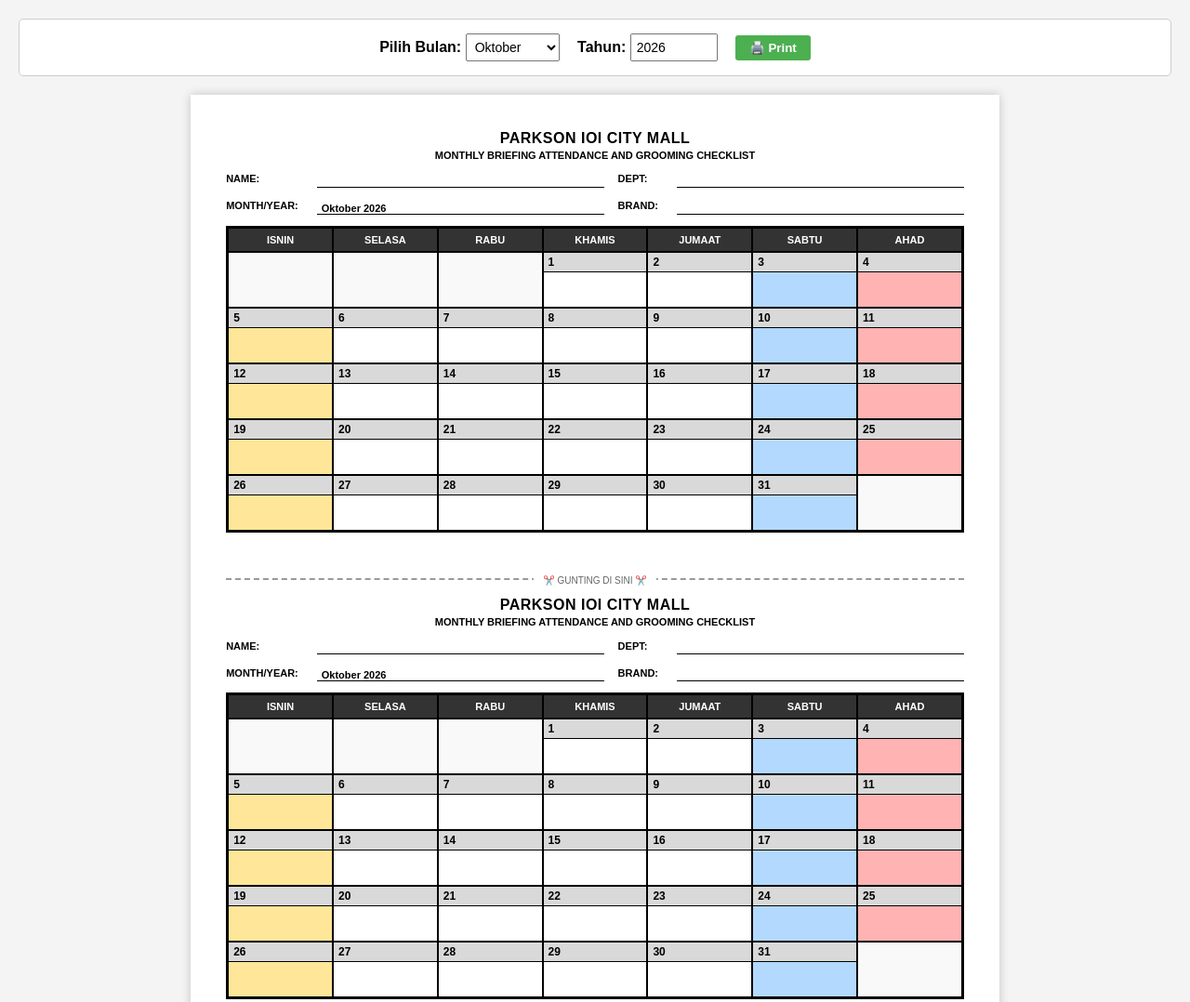
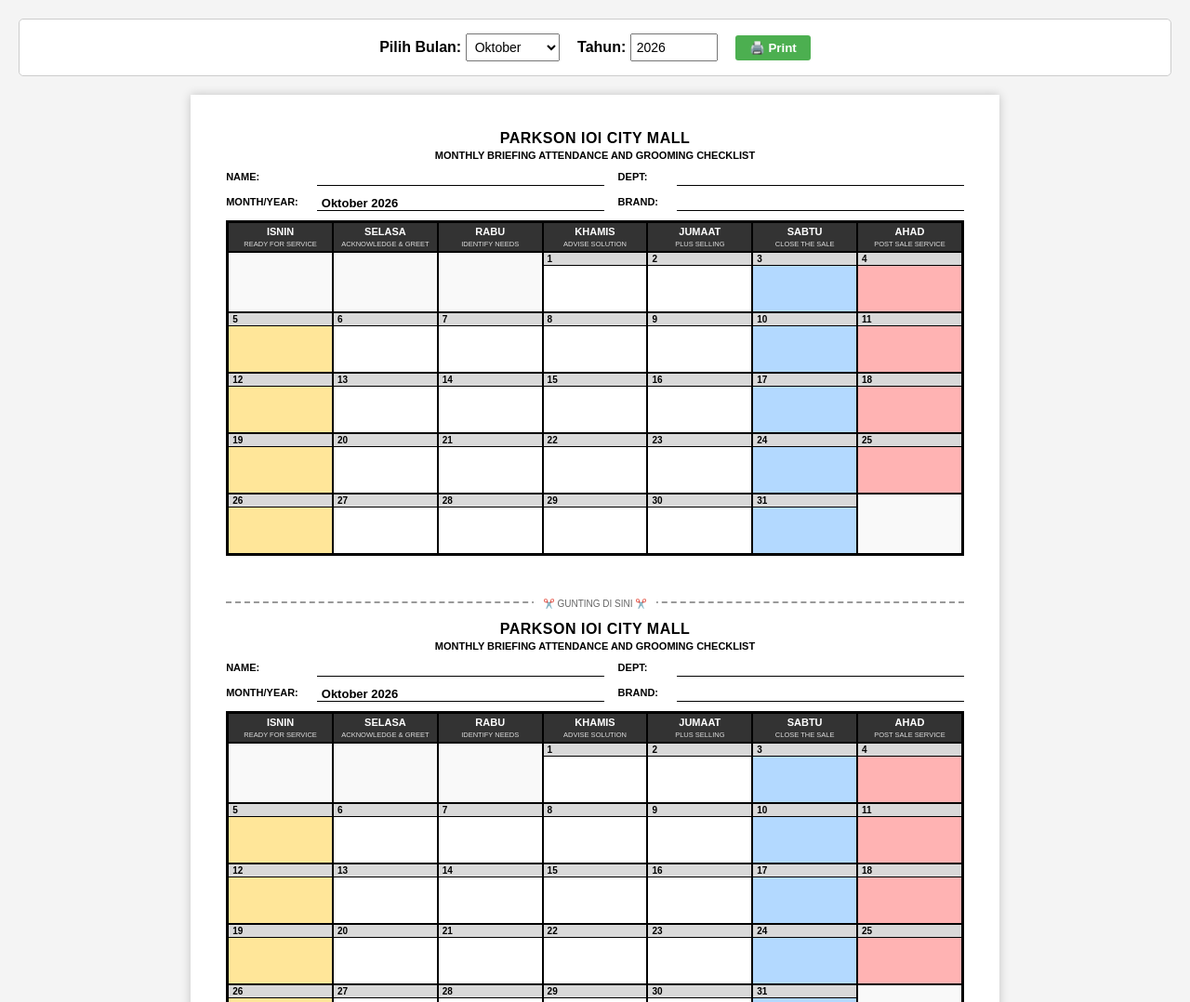
Before and after one commit to parkson127/parkson127.github.io, a plain HTML site: page kehadiran.html in a window 1280 px wide. Shown: the top 1078 px of the page at 93% size. Drawn offline with Linux system fonts and the light colour scheme.

Commit message:
Refactor styles and update calendar day headers
Adjusted styles for header, info grid, and day cells. Updated JavaScript to use daysData for dynamic day headers.

```diff
--- a/kehadiran.html
+++ b/kehadiran.html
@@ -19,34 +19,31 @@
         .cut-line span { position: relative; top: 8px; background: white; padding: 0 10px; }
 
         /* --- REKA BENTUK FORM --- */
-        .header { text-align: center; margin-bottom: 10px; }
+        .header { text-align: center; margin-bottom: 8px; }
         .header h2 { margin: 0; font-size: 16px; font-weight: 900; letter-spacing: 0.5px; }
         .header h3 { margin: 3px 0 0 0; font-size: 11px; font-weight: bold; }
 
-        /* --- GARISAN STANDARDIZE (GRID SYSTEM DIPERBETULKAN) --- */
+        /* --- GARISAN STANDARDIZE --- */
         .info-grid {
             display: grid;
-            /* Auto untuk label, 1fr untuk garisan jawapan */
             grid-template-columns: auto 1fr auto 1fr;
-            gap: 10px 15px;
-            margin-bottom: 12px;
+            gap: 8px 15px;
+            margin-bottom: 10px;
             font-size: 11px;
             font-weight: bold;
-            align-items: center; /* Pastikan label dan garisan lurus tengah */
+            align-items: center;
         }
-        .info-grid .label {
-            white-space: nowrap;
-            padding-right: 5px;
-        }
+        .info-grid .label { white-space: nowrap; padding-right: 5px; }
         .info-grid .line {
             border-bottom: 1px solid black;
             height: 18px;
             display: flex;
-            align-items: flex-end; /* Teks bulan duduk elok di atas garisan */
+            align-items: flex-end;
             padding-left: 5px;
             font-weight: normal;
-            overflow: hidden; /* Elak teks terkeluar garisan */
+            overflow: hidden;
             white-space: nowrap;
+            font-size: 13px;
         }
         .info-grid .line.highlight { font-weight: bold; color: #000; }
 
@@ -59,54 +56,67 @@
             box-sizing: border-box;
         }
 
+        /* --- HEADER HARI DENGAN SUB-TEXT --- */
         .day-header {
             background-color: #333;
             color: white;
             text-align: center;
             font-weight: bold;
-            font-size: 11px;
-            padding: 6px 0;
             border: 1px solid black;
             box-sizing: border-box;
+            display: flex;
+            flex-direction: column;
+            justify-content: center;
+            line-height: 1.2;
+            padding: 3px 2px;
+        }
+        .day-title { font-size: 11px; }
+        .day-subtitle {
+            font-size: 7.5px;
+            font-weight: normal;
+            color: #ddd;
+            margin-top: 2px;
+            text-transform: uppercase;
         }
 
         .day-cell {
             display: flex;
             flex-direction: column;
             border: 1px solid black;
-            min-height: 60px;
+            min-height: 65px;
             position: relative;
             box-sizing: border-box;
         }
+
         .day-number {
             background-color: #d9d9d9;
             text-align: left;
             font-weight: bold;
-            font-size: 12px;
-            padding: 3px 5px;
+            font-size: 10px;
+            padding: 1px 4px;
+            height: 14px;
+            line-height: 12px;
             border-bottom: 1px solid black;
             box-sizing: border-box;
         }
+
         .stamp-space { flex-grow: 1; }
         .empty-cell { background-color: #f9f9f9; border: 1px solid black; box-sizing: border-box; }
 
         /* Highlight Warna */
-        .col-monday { background-color: #ffe699; }   /* Isnin - Kuning pekat */
-        .col-saturday { background-color: #b3d9ff; } /* Sabtu - Biru pekat */
-        .col-sunday { background-color: #ffb3b3; }   /* Ahad - Merah/Pink pekat */
+        .col-monday { background-color: #ffe699; }
+        .col-saturday { background-color: #b3d9ff; }
+        .col-sunday { background-color: #ffb3b3; }
 
         /* --- SETTING UNTUK PRINT (A4) --- */
         @media print {
-            @page {
-                size: A4 portrait;
-                margin: 0;
-            }
+            @page { size: A4 portrait; margin: 0; }
 
             html, body {
                 width: 210mm;
                 height: 297mm;
                 margin: 0;
-                padding: 5mm;
+                padding: 2mm 5mm;
                 background: white;
                 -webkit-print-color-adjust: exact;
                 print-color-adjust: exact;
@@ -117,31 +127,39 @@
             .page-container { padding: 0; margin: 0; box-shadow: none; width: 100%; max-width: 100%; }
 
             .form-wrapper {
-                height: 132mm;
+                height: 143mm;
                 display: flex;
                 flex-direction: column;
                 page-break-inside: avoid;
                 margin-bottom: 0;
             }
 
-            .header { height: 15mm; margin: 0; }
-            .info-grid { height: 15mm; margin: 0; }
+            /* KITA KECILKAN SIKIT RUANG ATAS UNTUK KEMBALIKAN TINGGI KOTAK */
+            .header { height: 11mm; margin: 0; } /* Dulu 12mm */
+            .info-grid { height: 12mm; margin: 0; margin-bottom: 2mm; } /* Dulu 13mm & 3mm */
 
             .grid-container {
                 flex-grow: 1;
                 display: grid;
                 grid-template-columns: repeat(7, 1fr);
-                grid-template-rows: 25px;
+                grid-template-rows: 28px; /* Turunkan sikit dari 30px ke 28px */
                 grid-auto-rows: 1fr;
             }
-            .day-header { height: 25px; padding: 0; line-height: 24px; font-size: 11px; }
+
+            .day-header {
+                height: 28px;
+                padding: 1px 0;
+            }
+            .day-title { font-size: 9.5px; }
+            .day-subtitle { font-size: 6.5px; margin-top: 1px;}
+
             .day-cell { min-height: 0; height: 100%; }
-            .day-number { font-size: 12px; padding: 3px 5px; }
+            .day-number { font-size: 10px; padding: 1px 4px; height: 14px; line-height: 12px; }
 
             .cut-line {
-                margin: 2mm 0;
+                margin: 1mm 0;
                 padding: 0;
-                height: 8mm;
+                height: 4mm;
                 border-bottom: 1px dashed #000;
             }
             .cut-line span { display: none; }
@@ -213,7 +231,16 @@
         const grids = [document.getElementById('grid1'), document.getElementById('grid2')];
 
         const months = ["Januari", "Februari", "Mac", "April", "Mei", "Jun", "Julai", "Ogos", "September", "Oktober", "November", "Disember"];
-        const daysName = ["ISNIN", "SELASA", "RABU", "KHAMIS", "JUMAAT", "SABTU", "AHAD"];
+
+        const daysData = [
+            { day: "ISNIN", text: "Ready for Service" },
+            { day: "SELASA", text: "Acknowledge & Greet" },
+            { day: "RABU", text: "Identify Needs" },
+            { day: "KHAMIS", text: "Advise Solution" },
+            { day: "JUMAAT", text: "Plus Selling" },
+            { day: "SABTU", text: "Close the Sale" },
+            { day: "AHAD", text: "Post Sale Service" }
+        ];
 
         months.forEach((m, index) => {
             let opt = document.createElement('option');
@@ -222,7 +249,6 @@
             monthSelect.appendChild(opt);
         });
 
-        // AUTO SET BULAN & TAHUN SEMASA
         const today = new Date();
         monthSelect.value = today.getMonth();
         yearInput.value = today.getFullYear();
@@ -242,10 +268,13 @@
             grids.forEach(grid => {
                 grid.innerHTML = "";
 
-                daysName.forEach(day => {
+                daysData.forEach(data => {
                     let header = document.createElement('div');
                     header.className = 'day-header';
-                    header.innerText = day;
+                    header.innerHTML = `
+                        <div class="day-title">${data.day}</div>
+                        <div class="day-subtitle">${data.text}</div>
+                    `;
                     grid.appendChild(header);
                 });
 
```
